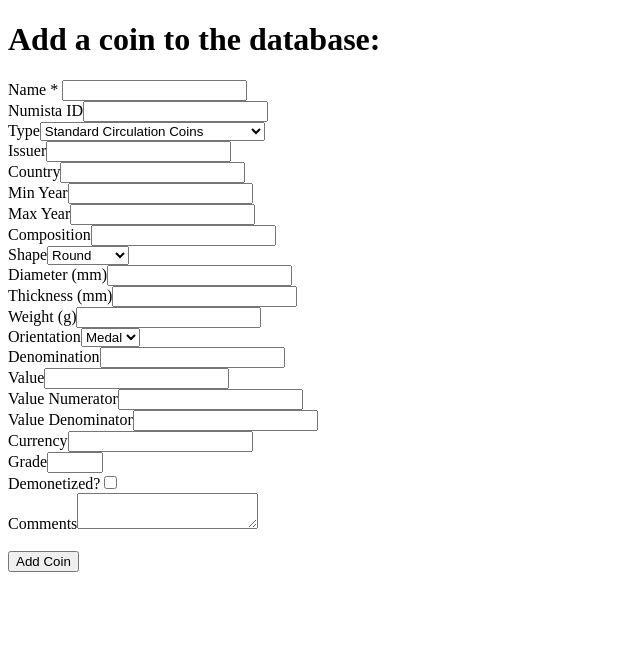
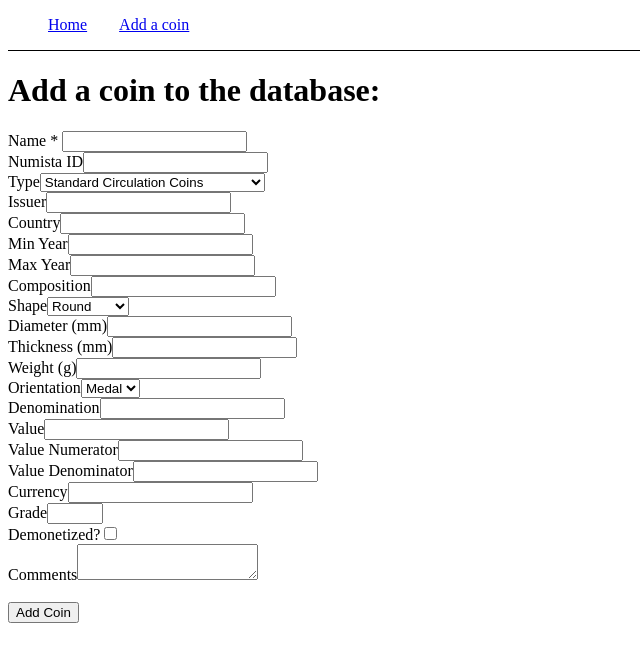
Before and after one commit to opDavi1/coin-tracker, a Next.js app: page /add in a window 1280 px wide. Shown: the top 662 px of the page, without its empty margins (0-640 px from the left). Built offline with nearby package versions, Linux system fonts and the light colour scheme.

Commit message:
feat: add navbar to main layout

```diff
--- /dev/null
+++ b/app/_components/navbar/navbar.tsx
@@ -0,0 +1,12 @@
+import styles from './styles.module.css';
+
+export default function Navbar() {
+  return (
+    <div className={styles.nav}>
+      <ul>
+        <li><a href="/">Home</a></li>
+        <li><a href="/add">Add a coin</a></li>
+      </ul>
+    </div>
+  );
+}
--- /dev/null
+++ b/app/_components/navbar/styles.module.css
@@ -0,0 +1,12 @@
+.nav {
+  border-bottom: 1px solid var(--primary-color);
+}
+
+.nav li {
+  display: inline;
+  margin-right: 2em;
+}
+
+.nav li:last-of-type {
+  margin-right: none;
+}
--- a/app/layout.tsx
+++ b/app/layout.tsx
@@ -1,5 +1,6 @@
 import React from "react"
 import './globals.css'
+import Navbar from './_components/navbar/navbar.tsx'
 
 export const metadata = {
   title: 'Coin tracker',
@@ -17,7 +18,10 @@ export default function RootLayout({
         <meta charSet="UTF-8" />
         <meta name="viewport" content="width=device-width, initial-scale=1.0" />
       </head>
-      <body>{children}</body>
+      <body>
+      <Navbar />
+      {children}
+      </body>
     </html>
   )
 }
```
Also changed, not shown: app/page.tsx (+1 -8 lines).
